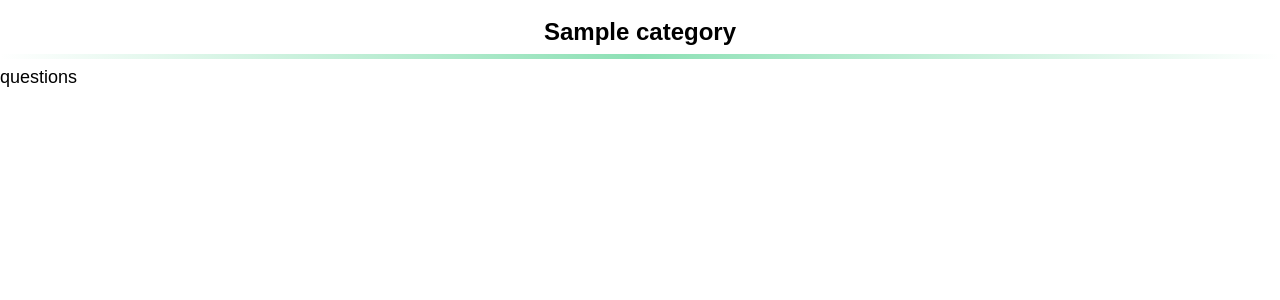
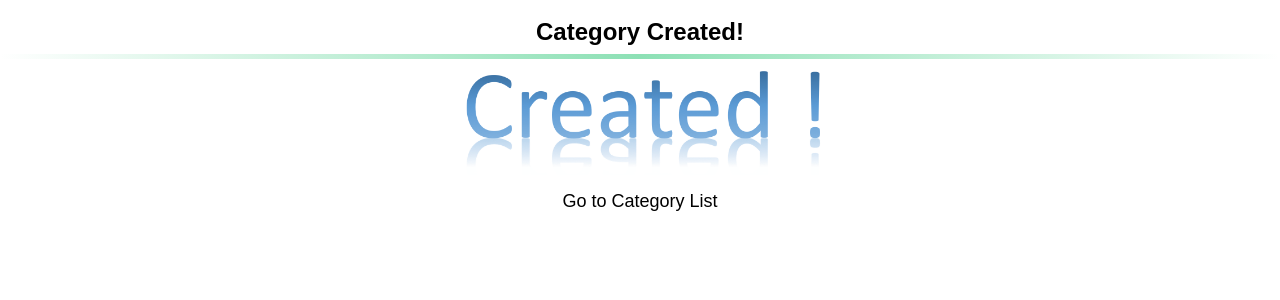
Before and after one commit to yangh567/WAD, a Django app: page /category_detail/1 in a window 1280 px wide. Shown: the part 46-346 px from the top of the page. Run offline with Django 3.2, Linux system fonts and the light colour scheme; tables that the repository leaves empty hold one stand-in row (values such as "Sample post").

Commit message:
Update template and CSS for category_created

```diff
--- a/PostBar/views.py
+++ b/PostBar/views.py
@@ -212,7 +212,7 @@ def page_list(object_list, page, max_page_number=25):
     return followers
 
 
-### Category
+# Category
 class CategoryCreateView(ICreateView):
     model = Category
     fields = ['name']
@@ -234,7 +234,7 @@ class CategoryListView(ListView):
     paginate_by = 5
 
 
-### Question
+# Question
 class QuestionCreateView(ICreateView):
     model = Question
     fields = ['title', 'content', 'category', 'picture']
--- a/templates/PostBar/category_detail.html
+++ b/templates/PostBar/category_detail.html
@@ -8,10 +8,15 @@
 {% block body_block %}
 
     <div class="title">
-        <strong>{{ object.name }}</strong>
+        <strong>Category Created!</strong>
     </div>
 
     <hr/>
 
-    <a href="{% url 'question_list' %}?page=1&category_id={{ object.id }}">questions</a>
+    <img src="/static/images/created.png" alt="created_pic" style="  display: block; margin-left: auto; margin-right: auto; width: 30%;">
+
+    <p  style="text-align: center">
+        <a href="{% url 'category_list' %}?page=1">Go to Category List</a>
+    </p>
+
 {% endblock %}
```
Also changed, not shown: static/images/created.png (added).
